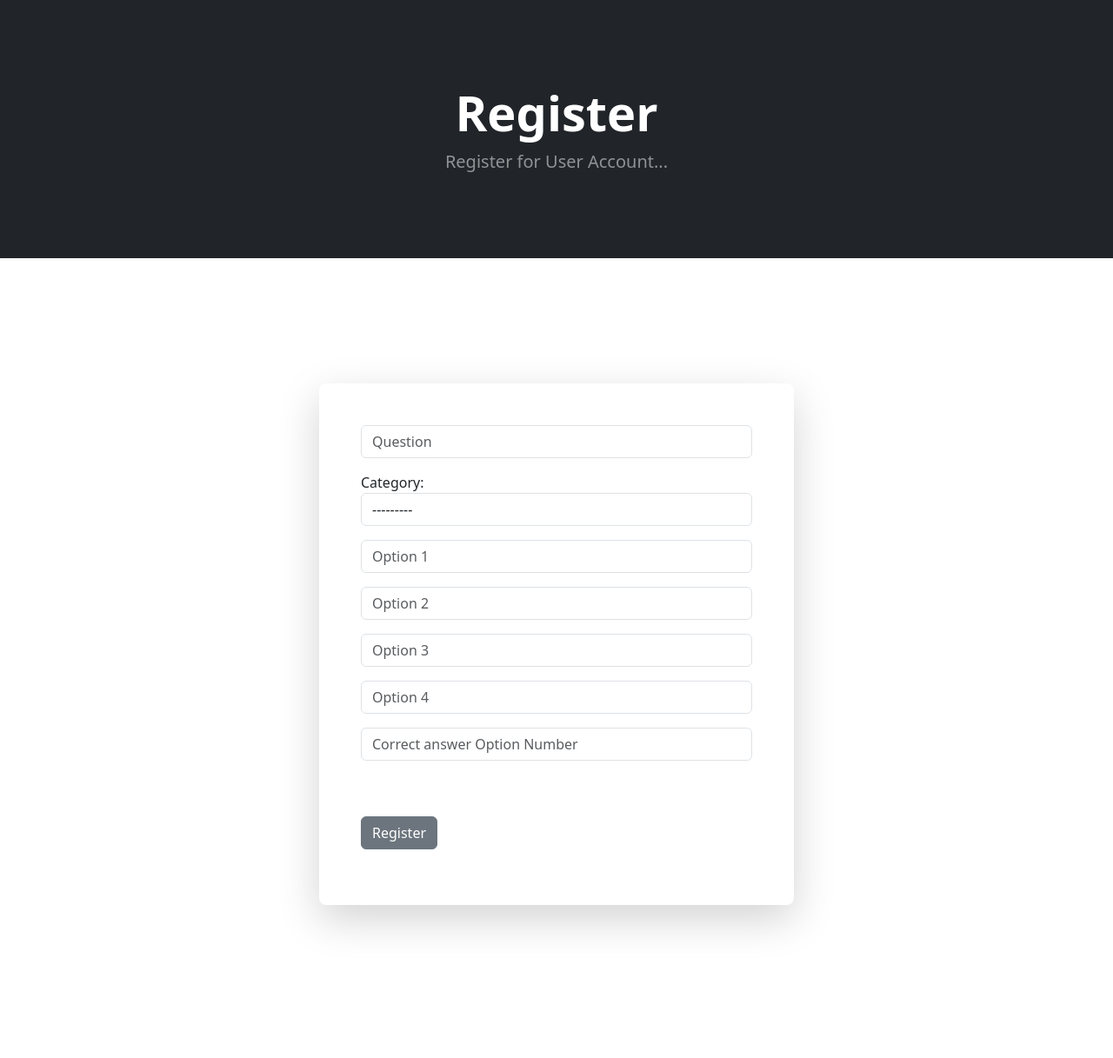
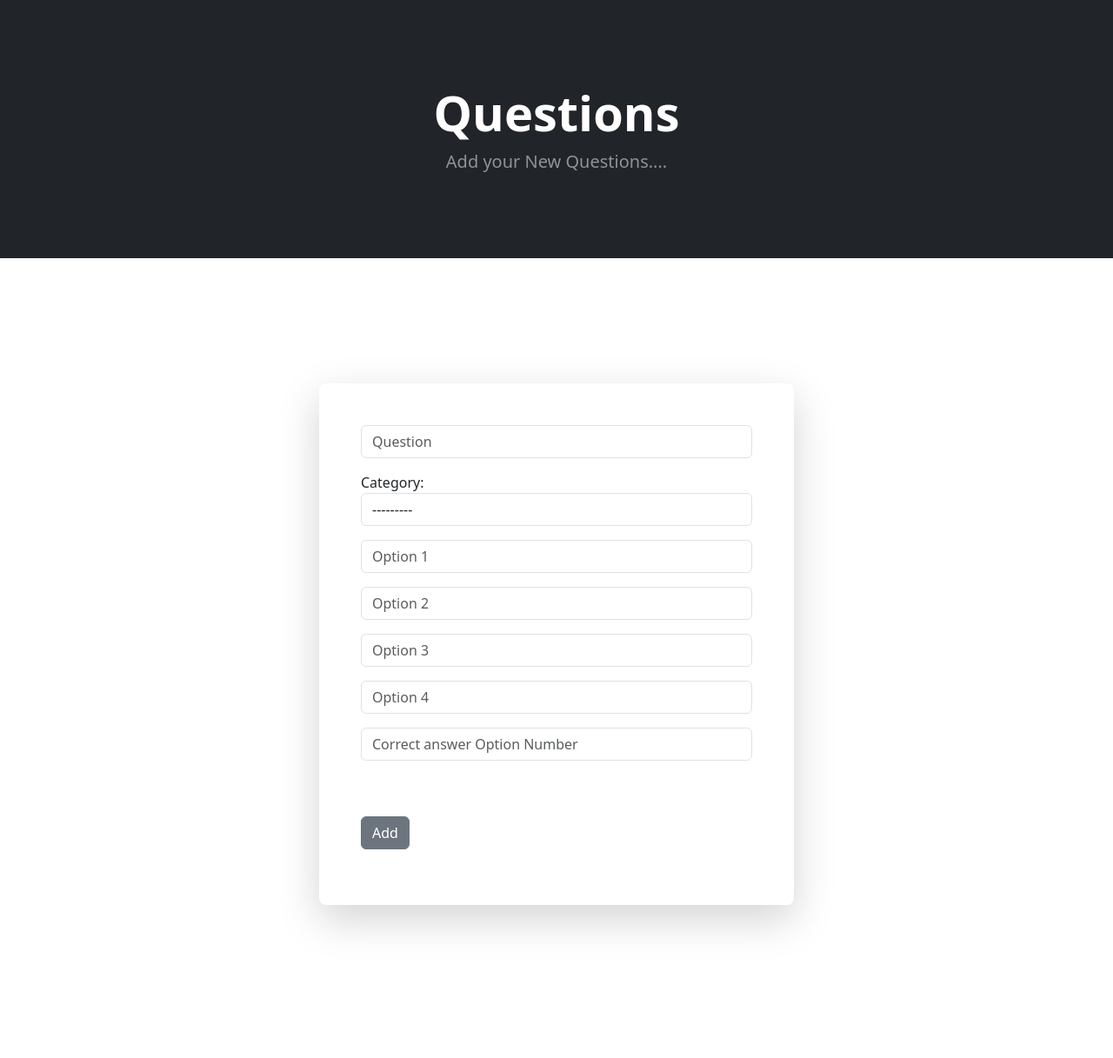
Before and after one commit to VigneshvijayMohan/Puzzles-Django, a Django app: page /add/ in a window 1280 px wide. Shown: the part 56-1273 px from the top of the page at 87% size. Run offline with Django 4.2, Linux system fonts and the light colour scheme; the visitor is signed in with stand-in values (Sample User, id 1); data that the repository does not hold is empty.

Commit message:
Minor Changes

```diff
--- a/puzzles/quiz/templates/quiz/add.html
+++ b/puzzles/quiz/templates/quiz/add.html
@@ -5,8 +5,8 @@
 <header class="bg-dark py-5">
     <div class="container px-4 px-lg-5 my-5">
         <div class="text-center text-white">
-            <h1 class="display-4 fw-bolder">Register</h1>
-            <p class="lead fw-normal text-white-50 mb-0">Register for User Account...</p>
+            <h1 class="display-4 fw-bolder">Questions</h1>
+            <p class="lead fw-normal text-white-50 mb-0">Add your New Questions....</p>
         </div>
     </div>
 </header>
@@ -25,7 +25,7 @@
                     {{form.as_p}}
                     <br/><br/>
                     <button type= "submit" class = "btn btn-secondary">
-                        Register
+                        Add
                     </button>
 
                 </form>
```
